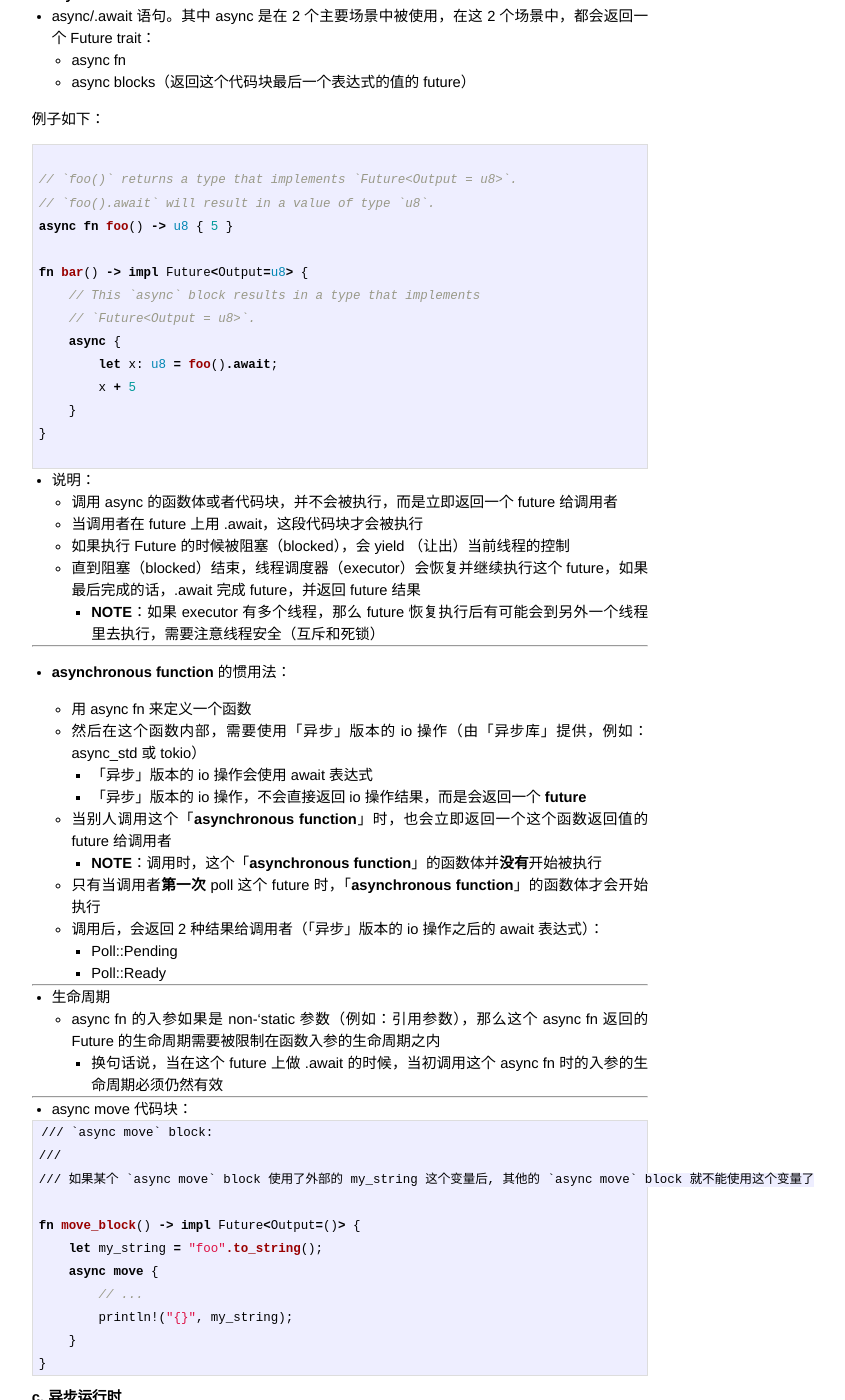
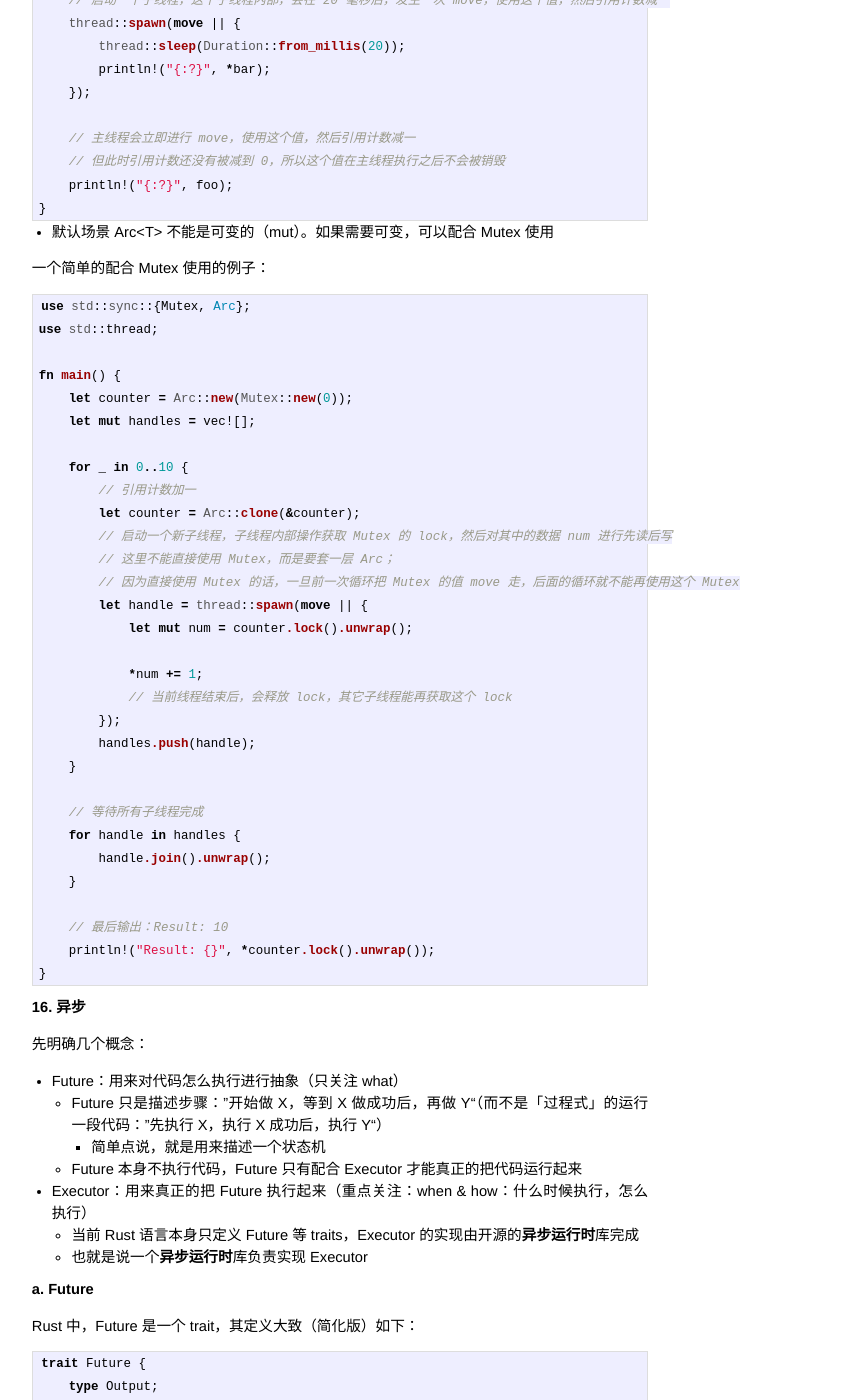
Before and after one commit to darktea/darktea.github.io, a Jekyll site: the page built from _posts/2022-02-23-rust-notes.md, in a window 1280 px wide and 1400 px high, scrolled down 33149 px. Shown: the whole window, without its empty margins (300-1145 px from the left). Built offline with Jekyll 4.4.1, drawn with Linux system fonts in a browser that asks for light colours; Markdown is read by kramdown in place of the engine named in the settings; comment, search, counter and statistics services are not loaded; some of the changed text lies outside the part shown.

Commit message:
more async

````diff
--- a/_posts/2022-02-23-rust-notes.md
+++ b/_posts/2022-02-23-rust-notes.md
@@ -1687,11 +1687,89 @@
 }
 ```
 
+### b. Arc\<T>
+
+* Arc\<T>：原子引用计数
+  * Arc\<T> 是一种「智能指针」，和 Rc\<T> 功能上类似，不同之处只是因为是**原子计数**，所以能保证**线程安全**
+  * 对一个分配在堆上的 T 值，可以有多个 Arc\<T> 指针指向这个 T 值。只有当指向这个 T 值的所有指针都被销毁后，这个 T 值才也被销毁（引用计数为 0）
+
+一个简单的例子：
+
+```rust
+use std::thread;
+use std::sync::Arc;
+use std::time::Duration;
+
+fn main() {
+    // foo 指向一个值
+    let foo = Arc::new(vec![0]);
+    // bar 也指向这个值（也就是引用计数加一）
+    let bar = Arc::clone(&foo);
+
+    // 启动一个子线程，这个子线程内部，会在 20 毫秒后，发生一次 move，使用这个值，然后引用计数减一
+    thread::spawn(move || {
+        thread::sleep(Duration::from_millis(20));
+        println!("{:?}", *bar);
+    });
+
+    // 主线程会立即进行 move，使用这个值，然后引用计数减一
+    // 但此时引用计数还没有被减到 0，所以这个值在主线程执行之后不会被销毁
+    println!("{:?}", foo);
+}
+```
+
+* 默认场景 Arc\<T> 不能是可变的（mut）。如果需要可变，可以配合 Mutex 使用
+
+一个简单的配合 Mutex 使用的例子：
+
+```rust
+use std::sync::{Mutex, Arc};
+use std::thread;
+
+fn main() {
+    let counter = Arc::new(Mutex::new(0));
+    let mut handles = vec![];
+
+    for _ in 0..10 {
+        // 引用计数加一
+        let counter = Arc::clone(&counter);
+        // 启动一个新子线程，子线程内部操作获取 Mutex 的 lock，然后对其中的数据 num 进行先读后写
+        // 这里不能直接使用 Mutex，而是要套一层 Arc；
+        // 因为直接使用 Mutex 的话，一旦前一次循环把 Mutex 的值 move 走，后面的循环就不能再使用这个 Mutex
+        let handle = thread::spawn(move || {
+            let mut num = counter.lock().unwrap();
+
+            *num += 1;
+            // 当前线程结束后，会释放 lock，其它子线程能再获取这个 lock
+        });
+        handles.push(handle);
+    }
+
+    // 等待所有子线程完成
+    for handle in handles {
+        handle.join().unwrap();
+    }
+
+    // 最后输出：Result: 10
+    println!("Result: {}", *counter.lock().unwrap());
+}
+```
+
 ## 16. 异步
 
+先明确几个概念：
+
+* Future：用来对代码怎么执行进行抽象（只关注 what）
+  * Future 只是描述步骤：”开始做 X，等到 X 做成功后，再做 Y“（而不是「过程式」的运行一段代码：”先执行 X，执行 X 成功后，执行 Y“）
+    * 简单点说，就是用来描述一个状态机
+  * Future 本身不执行代码，Future 只有配合 Executor 才能真正的把代码运行起来
+* Executor：用来真正的把 Future 执行起来（重点关注：when & how：什么时候执行，怎么执行）
+  * 当前 Rust 语言本身只定义 Future 等 traits，Executor 的实现由开源的**异步运行时**库完成
+  * 也就是说一个**异步运行时**库负责实现 Executor
+
 ### a. Future
 
-* Future。Rust 中，Future 是一个 trait，其定义大致（简化版）如下：
+Rust 中，Future 是一个 trait，其定义大致（简化版）如下：
 
 ```rust
 trait Future {
@@ -1700,7 +1778,7 @@
 }
 ```
 
-* 其中 Poll 的定义大致如下：
+其中 Poll 的定义大致如下：
 
 ```rust
 enum Poll<T> {
@@ -1711,53 +1789,102 @@
 }
 ```
 
-* When a future eventually returns Poll::Ready(T), we say that the future resolves into a T
-  * 翻译：当一个 future 对象完成后，会返回 Poll::Ready(T)，这时我们可以说这个 future 对象被 resolve 成一个类型 T 的返回值
+When a future eventually returns Poll::Ready(T), we say that the future resolves into a T
+
+> 翻译：当一个 future 对象完成后，会返回 Poll::Ready(T)，这时我们可以说这个 future 对象被 resolve 成一个类型 T 的返回值
 
 ### b. async/.await
 
-* async/.await 语句。其中 async 是在 2 个主要场景中被使用，在这 2 个场景中，都会返回一个 Future trait：
+怎么创建一个 Future 来描述一个执行动作（状态机）？Rust 里面使用 async/.await 来创建一个 future。
+
+先分别给一下同步读文件和异步读文件的例子，对比一下看看。
+
+同步：
+
+```rust
+#![allow(unused)]
+
+fn main() {
+    use std::{fs::File, io, io::prelude::*};
+
+    fn read_file(path: &str) -> io::Result<String> {
+        let mut file = File::open(path)?;
+        let mut contents = String::new();
+        file.read_to_string(&mut contents)?;
+        Ok(contents)
+    }
+}
+```
+
+异步（使用 async_std 运行时）：
+
+```rust
+
+#![allow(unused)]
+
+fn main() {
+    extern crate async_std;
+    use async_std::{fs::File, io, io::prelude::*};
+
+    // 实际上时返回一个 Future：Future<Output = io::Result<String>>
+    async fn read_file(path: &str) -> io::Result<String> {
+        // await 是关键，使用了 await 后，等待，直到 open 成功后，Future 才会 Ready(T)
+        let mut file = File::open(path).await?;
+        let mut contents = String::new();
+        file.read_to_string(&mut contents).await?;
+        Ok(contents)
+    }
+}
+```
+
+下面是 async/.await 语句的详解：
+
+* async 是在 2 个主要场景中被使用，在这 2 个场景中，都会返回一个 Future trait：
   * async fn
   * async blocks（返回这个代码块最后一个表达式的值的 future）
-
-例子如下：
+* 一旦函数或 block 使用了 async 后，使用了 async 的代码就是描述了一个**状态机**
+* 调用 async 的函数体或者代码块，并不会被执行，而是立即返回一个 future 给调用者
+* 想要真正的让 Future 执行，这里给出 2 个方法：
+  * 在 main 中直接使用 block_on 方法（类似同步模式来执行一个 Future，并等待其执行结束）
+  * 在一个 async 代码块中，使用 **.await** 来执行一个 Future，如果最后完成的话，返回 future 的结果
+* 一旦执行 Future 的时候被阻塞（blocked），会 yield （让出）当前线程的控制，Executor 会调度其它的 future 继续执行
+* 直到阻塞（blocked）结束，线程调度器（Executor）负责恢复并继续执行这个 future
+
+一个简单例子如下：
 
 ```rust
 
 // `foo()` returns a type that implements `Future<Output = u8>`.
 // `foo().await` will result in a value of type `u8`.
-async fn foo() -> u8 { 5 }
+async fn foo() -> u8 {
+    5
+}
 
 fn bar() -> impl Future<Output=u8> {
-    // This `async` block results in a type that implements
-    // `Future<Output = u8>`.
+    // This `async` block results in a type that implements `Future<Output = u8>`.
     async {
+        // 在一个 async 内部，必须使用 .await 来真正执行 future
+        // 等这个 future 执行成功后，会返回这个 future 的值（u8 类型）
         let x: u8 = foo().await;
         x + 5
     }
 }
-
-```
-
-* 说明：
-  * 调用 async 的函数体或者代码块，并不会被执行，而是立即返回一个 future 给调用者
-  * 当调用者在 future 上用 .await，这段代码块才会被执行
-  * 如果执行 Future 的时候被阻塞（blocked），会 yield （让出）当前线程的控制
-  * 直到阻塞（blocked）结束，线程调度器（executor）会恢复并继续执行这个 future，如果最后完成的话，.await 完成 future，并返回 future 结果
-    * **NOTE**：如果 executor 有多个线程，那么 future 恢复执行后有可能会到另外一个线程里去执行，需要注意线程安全（互斥和死锁）
-
-  ----
+```
+
+> **NOTE**：如果 executor 有多个线程，那么 future 恢复执行后有可能会到另外一个线程里去执行，需要注意线程安全（互斥和死锁）
+
+----
 
 * **asynchronous function** 的惯用法：
 
   * 用 async fn 来定义一个函数
-  * 然后在这个函数内部，需要使用「异步」版本的 io 操作（由「异步库」提供，例如：async_std 或 tokio）
-    * 「异步」版本的 io 操作会使用 await 表达式
+  * 然后在这个函数内部，需要使用「异步」版本的 io 操作（由「异步运行时库」提供，例如：async_std 或 tokio）
+    * 「异步」版本的 io，再配合 .await 来使用
     * 「异步」版本的 io 操作，不会直接返回 io 操作结果，而是会返回一个 **future**
   * 当别人调用这个「**asynchronous function**」时，也会立即返回一个这个函数返回值的 future 给调用者
     * **NOTE**：调用时，这个「**asynchronous function**」的函数体并**没有**开始被执行
   * 只有当调用者**第一次** poll 这个 future 时，「**asynchronous function**」的函数体才会开始执行
-  * 调用后，会返回 2 种结果给调用者（「异步」版本的 io 操作之后的 await 表达式）：
+  * 调用后，会返回 2 种结果给调用者：
     * Poll::Pending
     * Poll::Ready
 
@@ -1772,9 +1899,8 @@
 * async move 代码块：
 
 ```rust
-/// `async move` block:
-///
-/// 如果某个 `async move` block 使用了外部的 my_string 这个变量后, 其他的 `async move` block 就不能使用这个变量了
+// `async move` block:
+// 如果某个 `async move` block 使用了外部的 my_string 这个变量后, 其他的 `async move` block 就不能使用这个变量了
 
 fn move_block() -> impl Future<Output=()> {
     let my_string = "foo".to_string();
@@ -1787,12 +1913,12 @@
 
 ### c. 异步运行时
 
-运行异步代码目前由库来实现，例如：
+运行异步代码目前由库来实现（when，how），例如：
 
 * async-std
 * tokio
 
-这里我们先用 async-std 来举例怎么运行一段异步代码：
+这里我们先用 async-std 来举例怎么运行一段异步代码（task::block_on）：
 
 ```rust
 extern crate async_std;
@@ -1807,7 +1933,9 @@
 }
 
 fn main() {
+    // task::spawn 真正的启动异步代码的执行，并返回一个 JoinHandle
     let reader_task = task::spawn(
+        // async block（需要用 async block 来调用 async 函数）返回一个新的 future
         async {
             let result = read_file("data.csv").await;
             match result {
@@ -1816,6 +1944,7 @@
             }
         });
     println!("Started task!");
+    // block_on 方法，等待 JoinHandle 完成（JoinHandle 本身也是一个 future）
     task::block_on(reader_task);
     println!("Stopped task!");
 }
@@ -1825,6 +1954,14 @@
 
 * 先用 task::spawn 启动一段异步代码的运行，返回一个新的 future（async_std::task::JoinHandle 类型）
 * 然后 task::block_on 来等待这个 JoinHandle  类型的 future 运行完成，最后从这个 future 拿到最后的运行结果
+
+总结：
+
+* Future 需要由其它设施来运行；具体到 async-std 运行时，task module 负责运行 future
+
+### d. Under the Hood
+
+（待）
 
 ## 17. Closure
 
````
Also changed, not shown: other parts of _posts/2022-02-23-rust-notes.md (+1 -1 lines).
